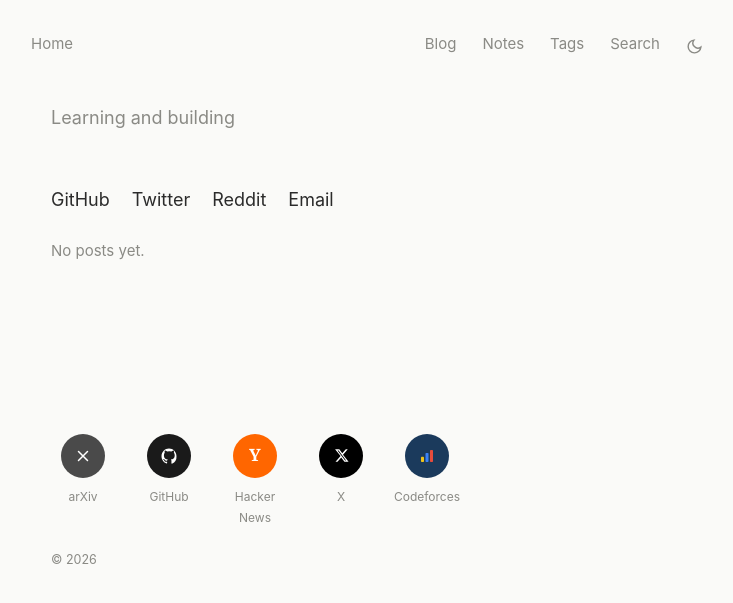
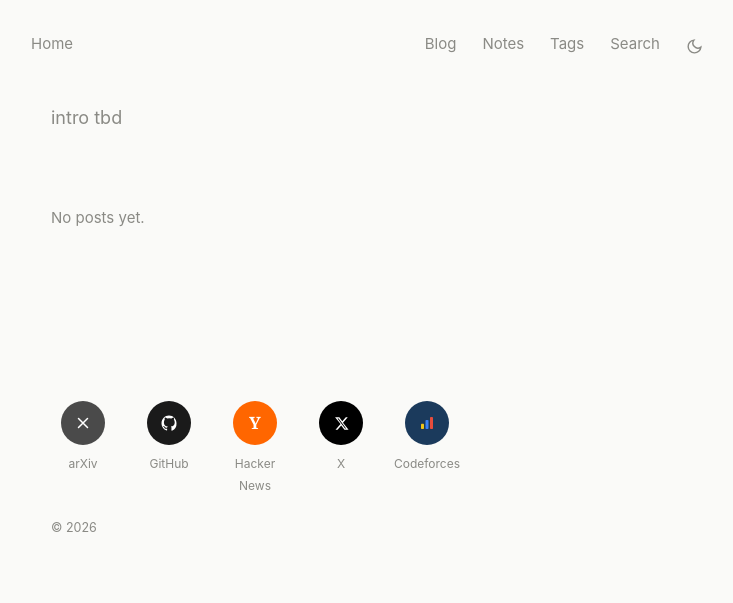
Before and after one commit to hvardhann/hvardhann.github.io, a Jekyll site: the page built from index.html, in a window 1280 px wide. Shown: the top 603 px of the page, without its empty margins (273-1006 px from the left). Built offline with Jekyll 4.4.1, drawn with Linux system fonts in a browser that asks for light colours.

Commit message:
Update index.html

```diff
--- a/index.html
+++ b/index.html
@@ -1,14 +1,7 @@
 ---
 layout: default
 ---
-<p class="intro">Learning and building</p>
-
-<div class="socials">
-  <a href="https://github.com/hvardhann" target="_blank" rel="noopener">GitHub</a>
-  <a href="https://x.com/Vardhan742" target="_blank" rel="noopener">Twitter</a>
-  <a href="https://www.reddit.com/user/hvardhan19/" target="_blank" rel="noopener">Reddit</a>
-  <a href="mailto:0xhvdn@gmail.com">Email</a>
-</div>
+<p class="intro">intro tbd</p>
 
 {% assign recent = site.posts | slice: 0, 5 %}
 {% if recent.size == 0 %}
```
